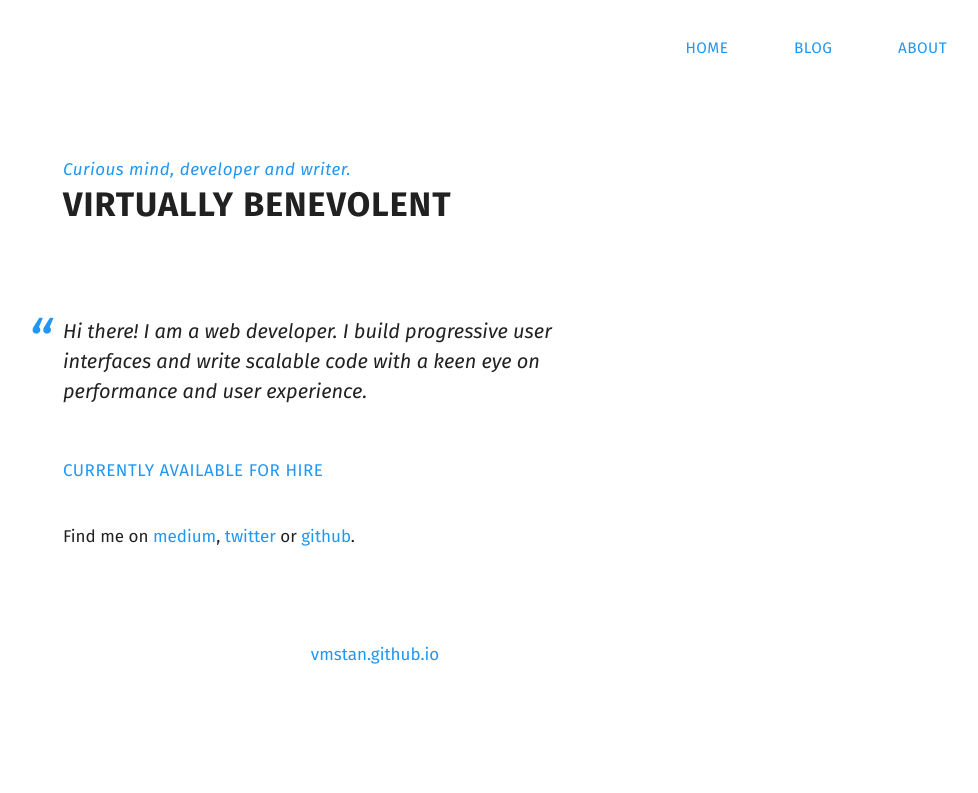
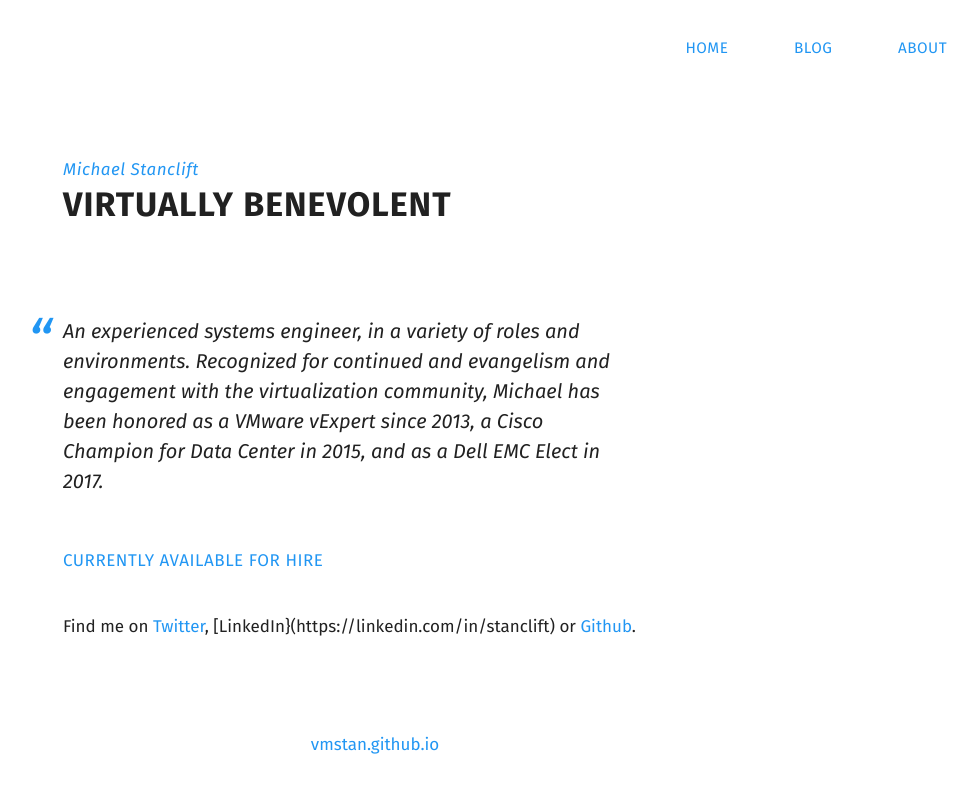
Before and after one commit to vmstan/vmstan.github.io, a Jekyll site: the page built from index.md, in a window 1280 px wide. Shown: the top 793 px of the page, without its empty margins (265-1243 px from the left). Built offline with Jekyll 4.4.1, drawn with Linux system fonts in a browser that asks for light colours.

Commit message:
All the changes

```diff
--- a/_includes/head.html
+++ b/_includes/head.html
@@ -25,7 +25,7 @@
 
   <!-- twitter card meta -->
   <meta name="twitter:card" content="summary">
-  <meta name="twitter:site" content="@jeremenichelli">
+  <meta name="twitter:site" content="@vmstan">
   <meta name="twitter:title" content="{{ title }}">
   <meta name="twitter:description" content="{{ description }}">
   <meta name="twitter:url" content="{{ url }}">
--- a/_includes/header.html
+++ b/_includes/header.html
@@ -1,7 +1,7 @@
 <header>
   <div class="container header__container">
     {% if type == 'home' %}
-    <p class="header__subtitle home__subtitle">Curious mind, developer and writer.</p>
+    <p class="header__subtitle home__subtitle">Michael Stanclift</p>
     {% endif %}
 
     <h1 class="header__title home__title">{{ title }}</h1>
--- a/index.md
+++ b/index.md
@@ -3,8 +3,8 @@ layout: default
 type: home
 ---
 
-> Hi there! I am a web developer. I build progressive user interfaces and write scalable code with a keen eye on performance and user experience.
+> An experienced systems engineer, in a variety of roles and environments. Recognized for continued and evangelism and engagement with the virtualization community, Michael has been honored as a VMware vExpert since 2013, a Cisco Champion for Data Center in 2015, and as a Dell EMC Elect in 2017.
 
 [CURRENTLY AVAILABLE FOR HIRE](mailto:jmenichelli@gmail.com)
 
-Find me on [medium](https://medium.com/@jeremenichelli), [twitter](https://twitter.com/jeremenichelli) or&nbsp;[github](https://github.com/jeremenichelli).
+Find me on [Twitter](https://twitter.com/vmstan), [LinkedIn}(https://linkedin.com/in/stanclift) or&nbsp;[Github](https://github.com/vmstan).
```
Also changed, not shown: about/index.md (+3 -1 lines).
